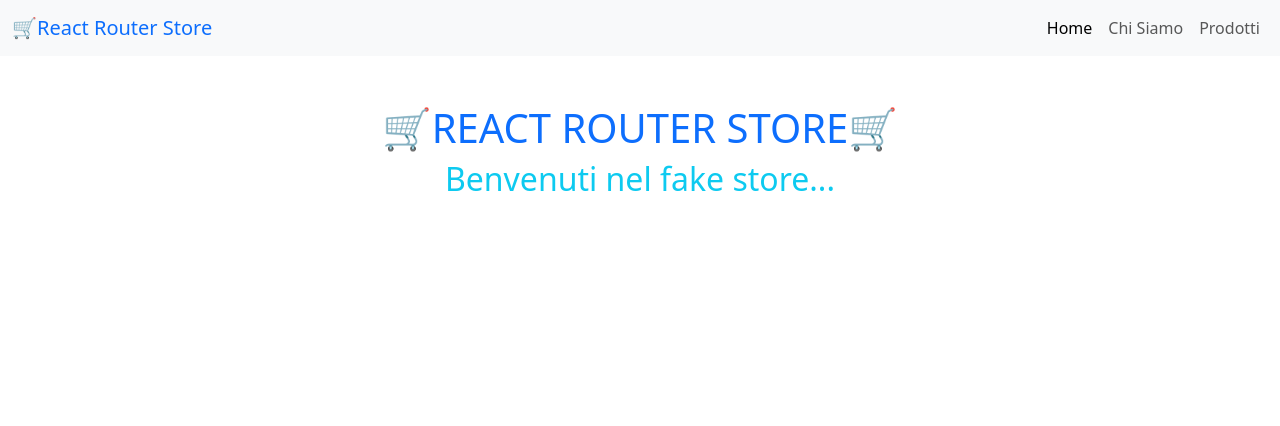
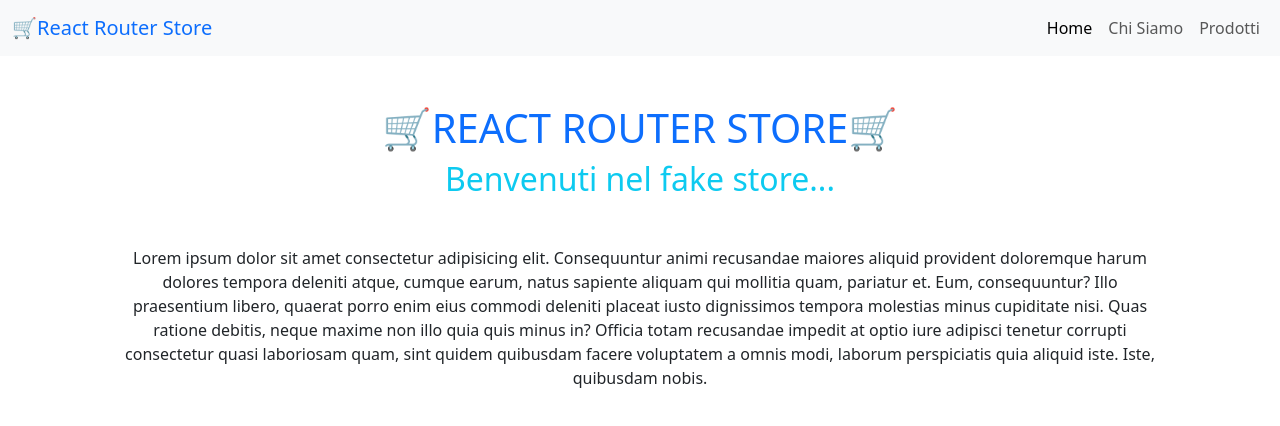
Before and after one commit to giovannimazzi/react-router, a React (Vite) app: page / in a window 1280 px wide. Shown: the top 426 px of the page. Built offline with nearby package versions, Linux system fonts and the light colour scheme.

Commit message:
fix: add space between titles and contents

```diff
--- a/src/pages/AboutUsPage.jsx
+++ b/src/pages/AboutUsPage.jsx
@@ -7,7 +7,7 @@ export default function AboutUsPage() {
       <div className="container p-5 text-center">
         <h2 className="h1 text-primary">CHI SIAMO</h2>
 
-        <p>
+        <p className="mt-5">
           Lorem ipsum dolor sit, amet consectetur adipisicing elit. In
           voluptatibus fugiat cupiditate excepturi quae praesentium vero
           blanditiis, similique ad aliquam! Amet corrupti qui, laborum beatae
--- a/src/pages/HomePage.jsx
+++ b/src/pages/HomePage.jsx
@@ -7,6 +7,18 @@ export default function HomePage() {
       <div className="container p-5 text-center">
         <h1 className="text-primary">🛒REACT ROUTER STORE🛒</h1>
         <h2 className="text-info">Benvenuti nel fake store...</h2>
+        <p className="mt-5">
+          Lorem ipsum dolor sit amet consectetur adipisicing elit. Consequuntur
+          animi recusandae maiores aliquid provident doloremque harum dolores
+          tempora deleniti atque, cumque earum, natus sapiente aliquam qui
+          mollitia quam, pariatur et. Eum, consequuntur? Illo praesentium
+          libero, quaerat porro enim eius commodi deleniti placeat iusto
+          dignissimos tempora molestias minus cupiditate nisi. Quas ratione
+          debitis, neque maxime non illo quia quis minus in? Officia totam
+          recusandae impedit at optio iure adipisci tenetur corrupti consectetur
+          quasi laboriosam quam, sint quidem quibusdam facere voluptatem a omnis
+          modi, laborum perspiciatis quia aliquid iste. Iste, quibusdam nobis.
+        </p>
       </div>
     </>
   );
```
